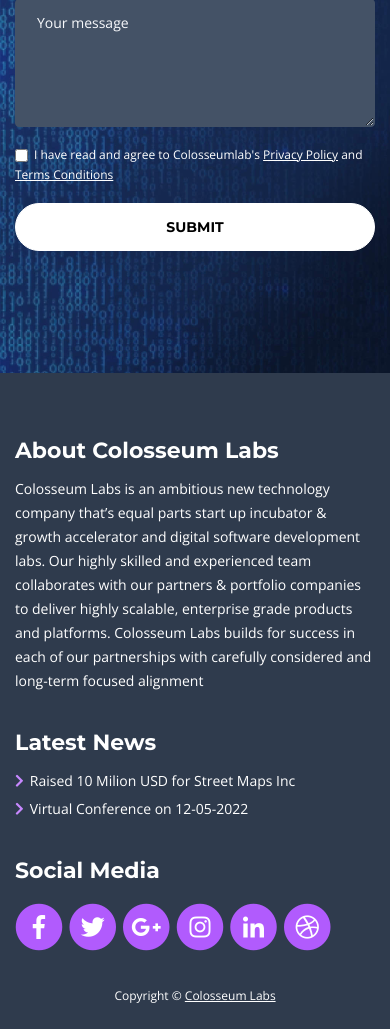
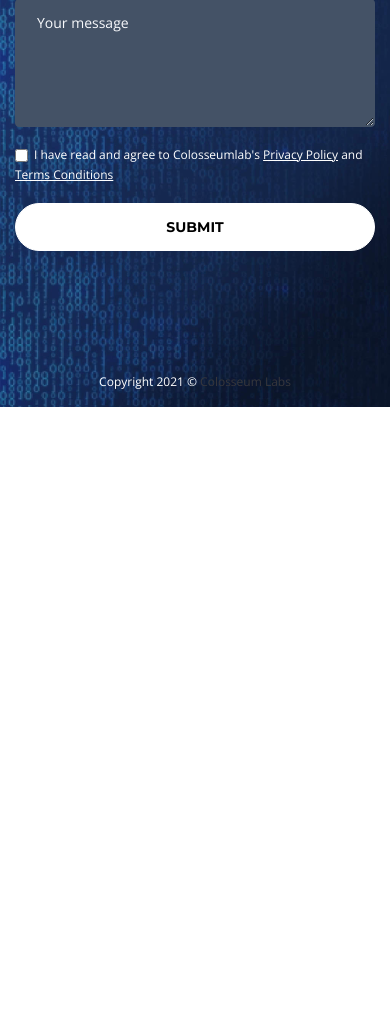
Before and after one commit to vijayabhaskar00/colosseumlab, a plain HTML site: page index.html in a window 390 px wide. Shown: the part 1766-2795 px from the top of the page. After the commit the page ends 2173 px from the top, so only its background shows below. Drawn offline with nearby package versions, Linux system fonts and the light colour scheme.

Commit message:
footer removal

```diff
--- a/index.html
+++ b/index.html
@@ -364,7 +364,7 @@
 
 
     <!-- Footer -->
-    <div class="footer">
+    <!-- <div class="footer">
         <div class="container">
             <div class="row">
                 <div class="col-md-4">
@@ -376,8 +376,9 @@
                             enterprise grade products and platforms. Colosseum Labs builds for success in each of our
                             partnerships with carefully considered and long-term focused alignment</p>
                     </div>
-                </div> <!-- end of col -->
-                <div class="col-md-4">
+                </div> -->
+    <!-- end of col -->
+    <!-- <div class="col-md-4">
                     <div class="footer-col mx-auto">
                         <h4>Latest News</h4>
                         <ul class="list-unstyled v-space-lg">
@@ -394,9 +395,9 @@
                                 </div>
                             </li>
                         </ul>
-                    </div>
+                    </div> -->
     </div> <!-- end of col -->
-                <div class="col-md-4">
+    <!-- <div class="col-md-4">
         <div class="footer-col float-lg-right">
             <h4>Social Media</h4>
             <span class="fa-stack fa-lg">
@@ -435,7 +436,7 @@
                     <i class="fab fa-dribbble fa-stack-1x"></i>
                 </a>
             </span>
-                    </div>
+        </div> -->
     </div> <!-- end of col -->
     </div> <!-- end of row -->
     </div> <!-- end of container -->
@@ -443,8 +444,8 @@
         <div class="container">
             <div class="row">
                 <div class="col-lg-12">
-                        <p class="p-small text-center">Copyright © <a class="underline"
-                                href="http://www.Colosseumlabs.com/">Colosseum Labs</a></p>
+                    <p class="p-small text-center">Copyright 2021 © <a href="http://www.Colosseumlabs.com/">Colosseum
+                            Labs</a></p>
                 </div> <!-- end of col -->
             </div> <!-- enf of row -->
         </div> <!-- end of container -->
@@ -467,6 +468,4 @@
     <script src="js/scripts.js"></script> <!-- Custom scripts -->
 </body>
 
-<!-- Mirrored from inovatik.com/stuMagz-hr-recruiting-landing-page/02-rotating-text/index.html by HTTrack Website Copier/3.x [XR&CO'2014], Fri, 09 Oct 2020 08:34:41 GMT -->
-
 </html>
```
Lines whose indentation alone changed are shown as unchanged.
